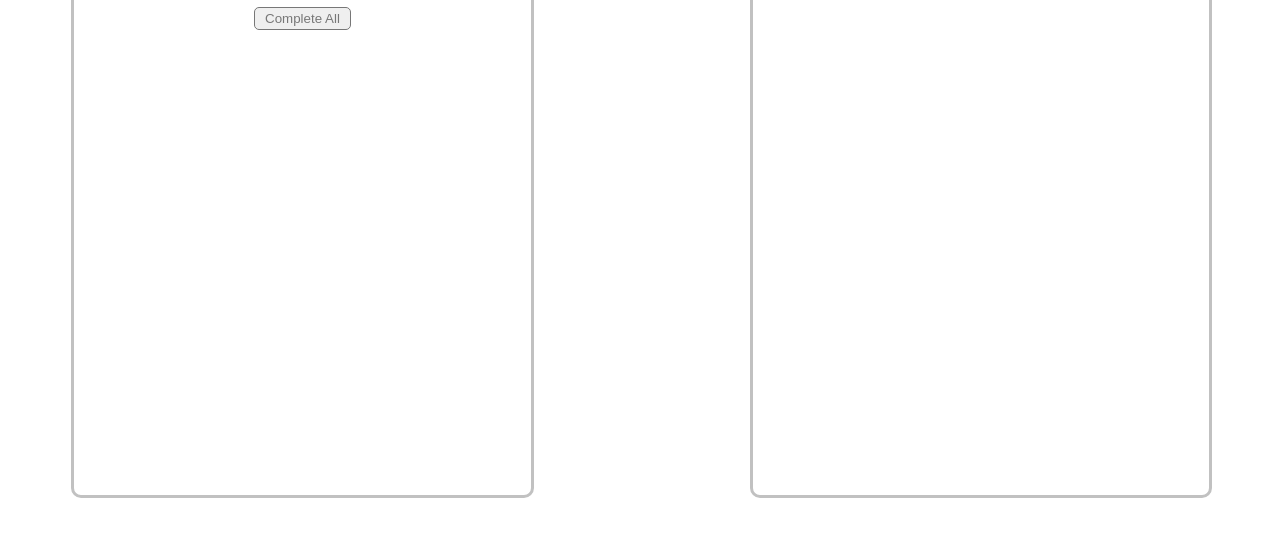
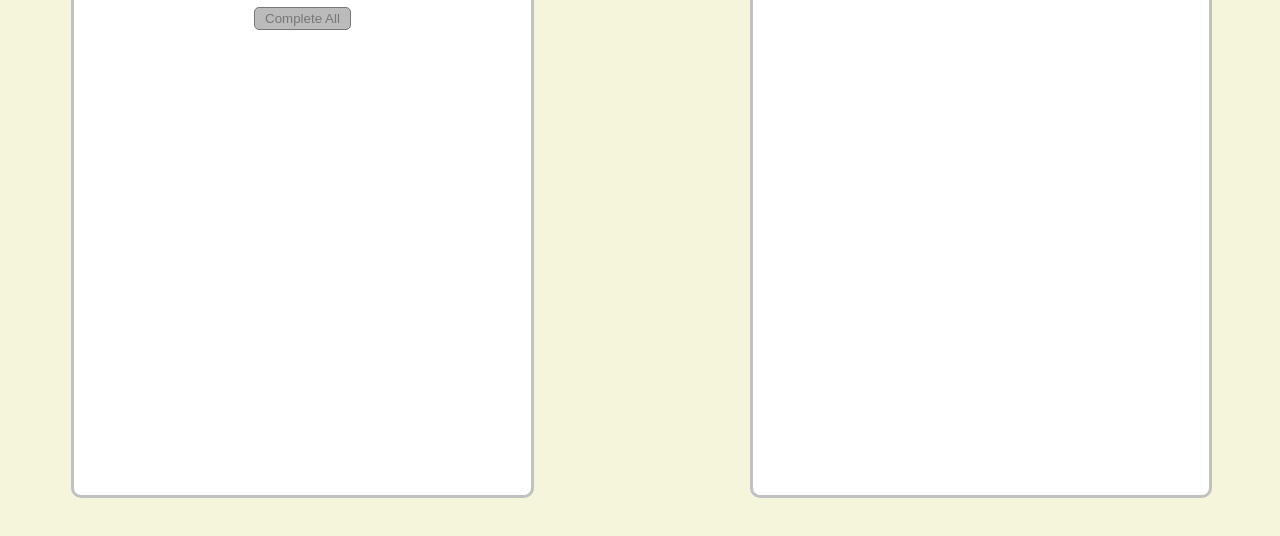
Before and after one commit to suzzang2/suzzang2.github.io, a plain HTML site: page To-Do-List/index.html in a window 1280 px wide. In both pictures the pointer is over the button "Complete All". Shown: the part 194-730 px from the top of the page. Drawn offline with Linux system fonts and the light colour scheme.

Commit message:
Design: background color, compAllBtn hover

```diff
--- a/To-Do-List/style.css
+++ b/To-Do-List/style.css
@@ -3,12 +3,13 @@ body{
     justify-content: center;
     width: 99vw;
     height: 90vh;
+    background-color: beige;
 }
 
 main{
     display: flex;
     width: 90%;
-    justify-content: space-between;
+    justify-content: space-between;;
 }
 
 article{
@@ -21,6 +22,7 @@ article{
     border: 3px solid #c1c1c1;
     border-radius: 10px;
     overflow-y: scroll;
+    background-color: white;
 }
 
 .title{
@@ -156,3 +158,7 @@ button{
     margin-top: 10px;
     border: 1.7px solid rgb(119, 119, 119);
 }
+#compAllBtn:hover{
+    cursor: pointer;
+    background-color: #bbbbbb;
+}
```
